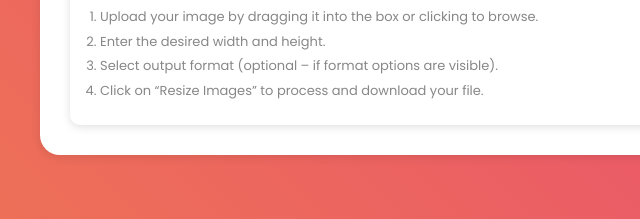
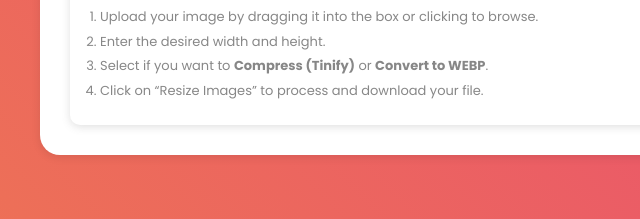
Before and after one commit to glok23/image-resizer-by-techmind, a website: page public/index.html in a window 1280 px wide. Shown: the part 638-857 px from the top of the page, 250-890 px from the left. Drawn offline with Linux system fonts and the light colour scheme.

Commit message:
Update index.html

```diff
--- a/public/index.html
+++ b/public/index.html
@@ -84,7 +84,8 @@
                 <ol>
                     <li>Upload your image by dragging it into the box or clicking to browse.</li>
                     <li>Enter the desired width and height.</li>
-                    <li>Select output format (optional – if format options are visible).</li>
+                    <li>Select if you want to <strong>Compress (Tinify)</strong> or <strong>Convert to WEBP</strong>.
+                    </li>
                     <li>Click on “Resize Images” to process and download your file.</li>
                 </ol>
             </div>
```
